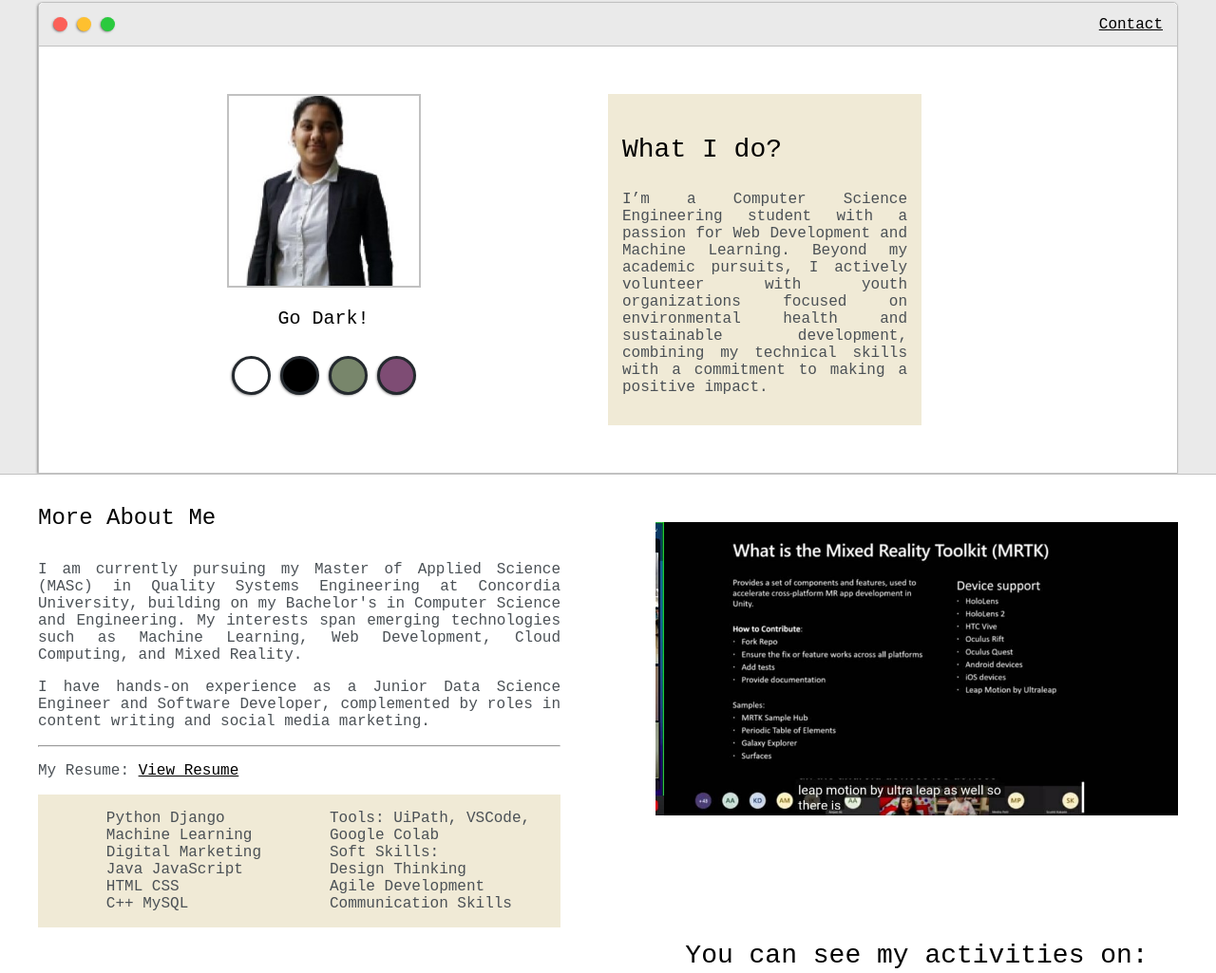
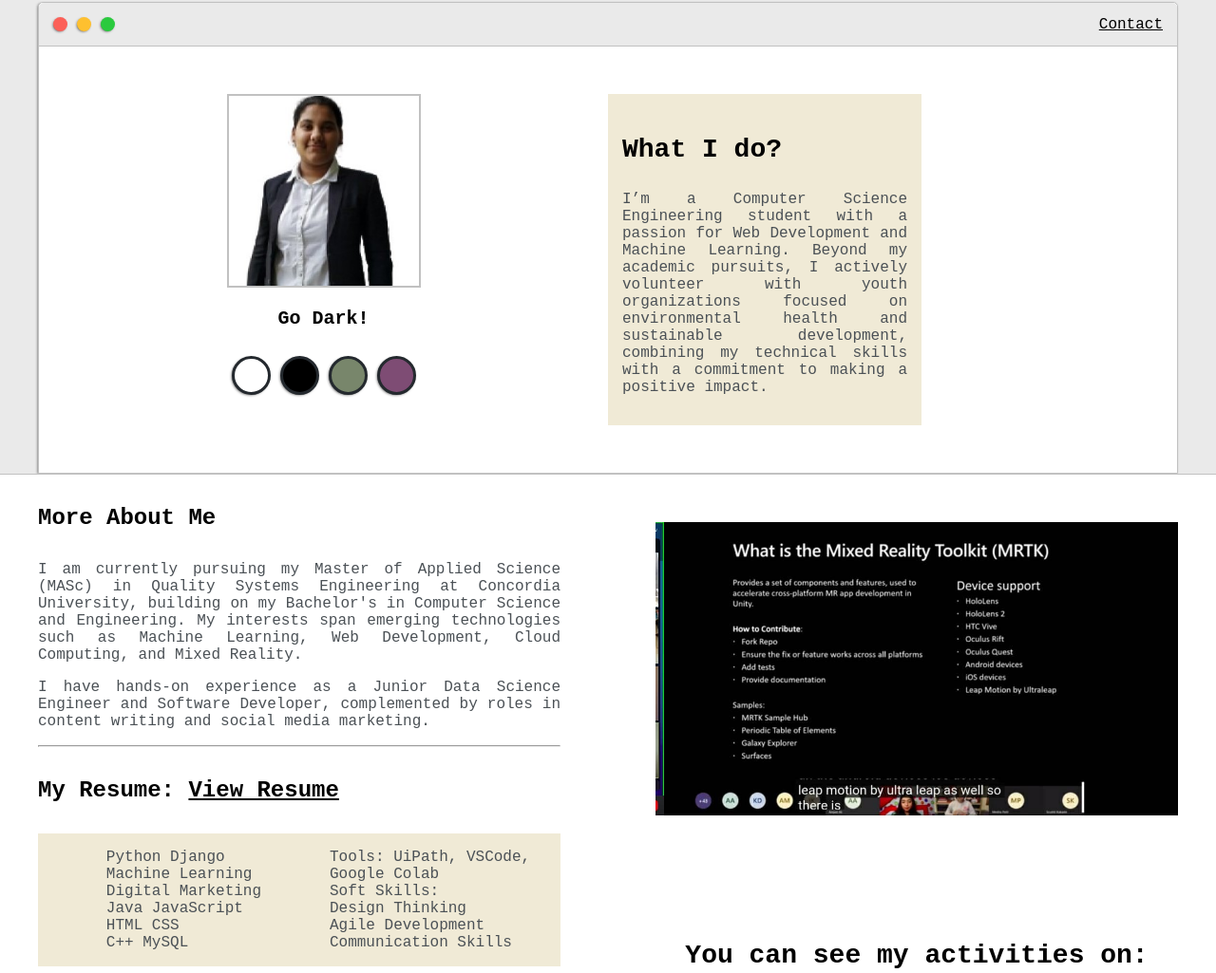
Before and after one commit to shreyasavant/shreyasavant.github.io, a plain HTML site: page index.html in a window 1280 px wide. Shown: the part 158-1183 px from the top of the page at 95% size. Drawn offline with Linux system fonts and the light colour scheme.

Commit message:
UI updates

```diff
--- a/index.html
+++ b/index.html
@@ -73,7 +73,7 @@
                     <p>I am currently pursuing my Master of Applied Science (MASc) in Quality Systems Engineering at Concordia University, building on my Bachelor's in Computer Science and Engineering. My interests span emerging technologies such as Machine Learning, Web Development, Cloud Computing, and Mixed Reality. </p>
                     <p>I have hands-on experience as a Junior Data Science Engineer and Software Developer, complemented by roles in content writing and social media marketing.</p>
                         <hr>
-                    <p>My Resume: <a target="_blank" href="documents/Shreya-Savant-Resume.pdf">View Resume</a></p>
+                    <h4>My Resume: <a target="_blank" href="documents/Shreya-Savant-Resume.pdf">View Resume</a></h4>
 
                     <div id="skills">
                         <ul>
@@ -180,10 +180,11 @@
         </div>
     </section>
 
+
     <section class="s2">
         <div class="main-container">
             <h3 style="text-align: center;">Work Experience</h3>
-            <h4 style="text-align: center;"> Internships</h4>
+        </div>
             <div class="job-wrapper">
 
                 <div>
--- a/stylesheets/default.css
+++ b/stylesheets/default.css
@@ -35,8 +35,12 @@ body *{
 
 h1, h2, h3, h4, h5, h6, strong{
     color: var(--mainText);
-    font-weight: 500;
+    font-weight: bold;
     font-family: "Courier New", Courier, "Lucida Sans Typewriter", "Lucida Typewriter", monospace;
+}
+
+h4 a {
+    font-size: inherit;
 }
 
 p, li, span, label, input, textarea{
```
